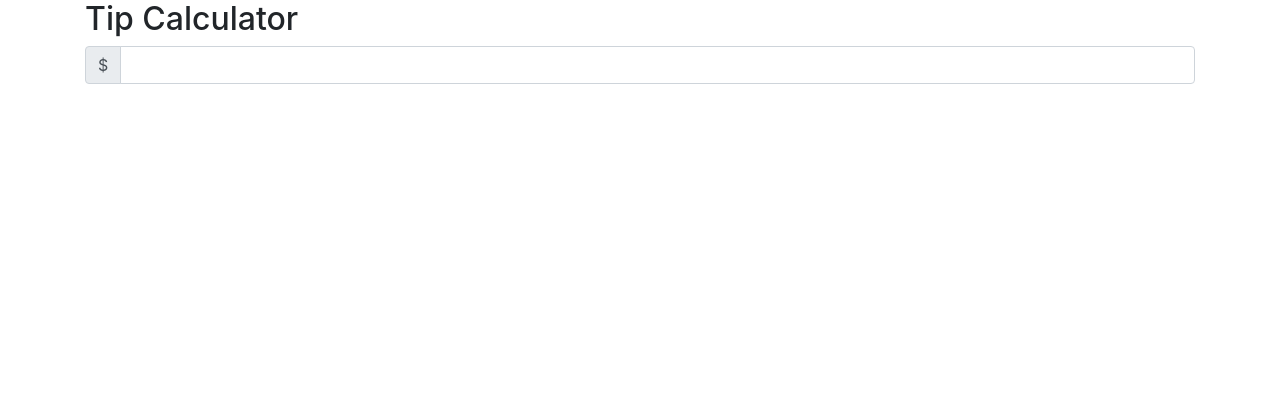
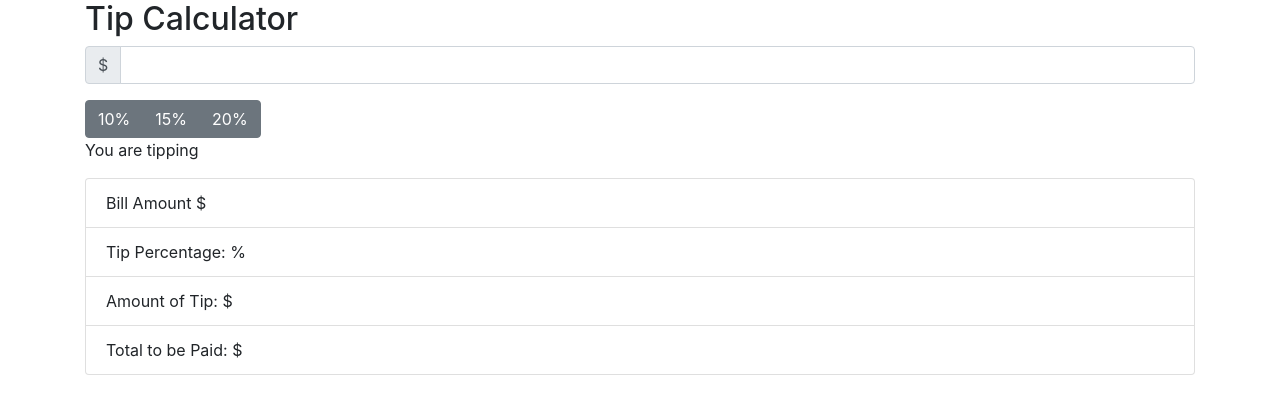
Before and after one commit to basicPrototype/few100-lab, a website built with webpack: page src/index.html in a window 1280 px wide. Built offline with nearby package versions, Linux system fonts and the light colour scheme.

Commit message:
basic layout and tip button handler

```diff
--- a/src/index.html
+++ b/src/index.html
@@ -4,13 +4,15 @@
 <head>
     <meta charset="UTF-8">
     <title>Front End Web 100</title>
-    <link rel="stylesheet" href="https://stackpath.bootstrapcdn.com/bootstrap/4.4.1/css/bootstrap.min.css"
-        integrity="sha384-Vkoo8x4CGsO3+Hhxv8T/Q5PaXtkKtu6ug5TOeNV6gBiFeWPGFN9MuhOf23Q9Ifjh" crossorigin="anonymous">
+    <link rel="stylesheet"
+          href="https://stackpath.bootstrapcdn.com/bootstrap/4.4.1/css/bootstrap.min.css"
+          integrity="sha384-Vkoo8x4CGsO3+Hhxv8T/Q5PaXtkKtu6ug5TOeNV6gBiFeWPGFN9MuhOf23Q9Ifjh"
+          crossorigin="anonymous">
 </head>
 
 <body>
     <div class="container">
-        <header>
+        <header class="page-header">
             <h2>Tip Calculator</h2>
         </header>
         <main>
@@ -18,8 +20,28 @@
                 <div class="input-group-prepend">
                     <span class="input-group-text">$</span>
                 </div>
-                <input type="number" class="form-control" aria-label="Bill Amount" id="billAmount">
+                <input type="number"
+                       class="form-control"
+                       aria-label="Bill Amount"
+                       id="billAmount">
             </div>
+            <div class="btn-group"
+                 role="group"
+                 aria-label="Basic example">
+                <button type="button"
+                        class="btn btn-secondary tipButton">10%</button>
+                <button type="button"
+                        class="btn btn-secondary tipButton">15%</button>
+                <button type="button"
+                        class="btn btn-secondary tipButton">20%</button>
+            </div>
+            <p>You are tipping <span id="tipAmount"></span></p>
+            <ul class="list-group">
+                <li class="list-group-item">Bill Amount $</li>
+                <li class="list-group-item">Tip Percentage: %</li>
+                <li class="list-group-item">Amount of Tip: $</li>
+                <li class="list-group-item">Total to be Paid: $</li>
+            </ul>
         </main>
     </div>
 </body>
--- a/src/index.ts
+++ b/src/index.ts
@@ -2,15 +2,34 @@ import './styles.css';
 
 // jeff sez get stuff we care about
 const billAmount = document.getElementById('billAmount') as HTMLInputElement;
+const tipButtons = document.querySelectorAll('.tipButton') as NodeListOf<HTMLDivElement>;
+
 
 // handle events
 billAmount.addEventListener('input', handleTextEntry);
 
 function handleTextEntry() {
     const enteredValue = billAmount.valueAsNumber;
-    if ( enteredValue < 0 ) {
+    if (enteredValue < 0) {
         billAmount.classList.add('inputError');
     } else {
         billAmount.classList.remove('inputError');
     }
 }
+
+// add click handler to tip buttons
+tipButtons.forEach(btn => {
+    btn.addEventListener('click', handleTipButtonClick);
+});
+
+function handleTipButtonClick() {
+    const that = this as HTMLDivElement;
+    console.log(that.innerText);
+    tipButtons.forEach(btn => {
+        if (btn === this) {
+            that.removeEventListener('click', handleTipButtonClick);
+        }
+    });
+
+}
+console.log(tipButtons);
```
